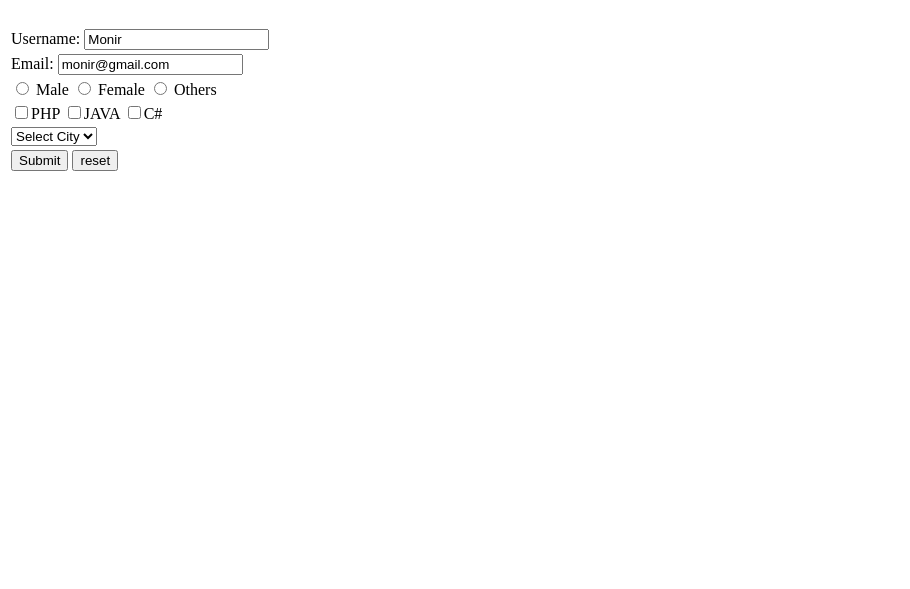
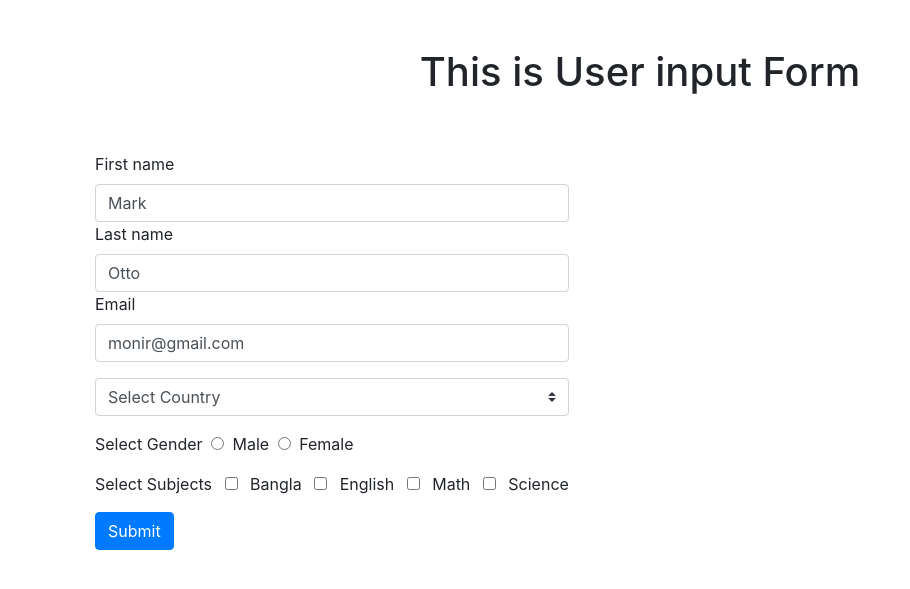
Before and after one commit to mhsharkar2011/blog, a PHP site: page /frontend/index.php in a window 1280 px wide. Shown: the top 589 px of the page, without its empty margins (0-910 px from the left). Run offline with PHP 8.4, Linux system fonts and the light colour scheme.

Commit message:
php Data Table added

```diff
--- a/frontend/index.php
+++ b/frontend/index.php
@@ -1,83 +1,86 @@
-<?php
-echo "<br />";
+<link rel="stylesheet" href="https://cdn.jsdelivr.net/npm/bootstrap@4.0.0/dist/css/bootstrap.min.css" integrity="sha384-Gn5384xqQ1aoWXA+058RXPxPg6fy4IWvTNh0E263XmFcJlSAwiGgFAW/dAiS6JXm" crossorigin="anonymous">
+<div class="container mt-5 justify-content-center">
+    <div style="display: flex; justify-content:center">
+        <h1>This is User input Form</h1>
+    </div>
+    <div class="form-row col-md-6 needs-validation mt-5" style="float: left;">
+        <form action="" method="post">
+            <label for="validationTooltip01">First name</label>
+            <input type="text" name="first_name" class="form-control" id="validationTooltip01" placeholder="First name" value="Mark" required>
+            <div class="valid-tooltip">
+                Looks good!
+            </div>
+            <label for="validationTooltip02">Last name</label>
+            <input type="text" name="last_name" class="form-control" id="validationTooltip02" placeholder="Last name" value="Otto" required>
+            <div class="valid-tooltip">
+                Looks good!
+            </div>
+            <div class="mb-3">
+                <label for="email">Email</label>
+                <input type="text" name="email" class="form-control" id="email" placeholder="Email" value="monir@gmail.com" required>
+                <div class="invalid-tooltip">
+                    Please provide a valid email
+                </div>
+            </div>
+            <div class="mb-3">
+                <select name="country" class="custom-select">
+                    <option selected>Select Country</option>
+                    <option value="Bangladesh">Bangladesh</option>
+                    <option value="India">India</option>
+                    <option value="Japan">Japan</option>
+                </select>
+            </div>
+            <div class="mb-3">
+                Select Gender
+                <input class="mx-1" type="radio" id="gender" name="gender" value="Male"> Male
+                <input class="mx-1" type="radio" id="gender" name="gender" value="Female"> Female
+            </div>
+            <div class="mb-3">
+                Select Subjects
+                <input class="mx-2" type="checkbox" name="subject" value="Bangla"> Bangla
+                <input class="mx-2" type="checkbox" name="subject" value="English"> English
+                <input class="mx-2" type="checkbox" name="subject" value="Math"> Math
+                <input class="mx-2" type="checkbox" name="subject" value="Science"> Science
+            </div>
+            <button class="btn btn-primary" type="submit" name="submit">Submit</button>
+        </form>
+    </div>
 
-if (isset($_POST['submit'])) {
-    $userName = $_POST['username'];
-    $email = $_POST['email'];
-    $gender = $_POST['gender'];
-    $coder = $_POST['coder'];
+    <!-- Data Table -->
+    <?php
+    if (isset($_POST['submit'])) {
+        $fname = $_POST['first_name'];
+        $lname = $_POST['last_name'];
+        $email = $_POST['email'];
+        $country = $_POST['country'];
 
-    echo "Username:" . $userName;
-    echo "<br> Email:" . $email;
-    if ($gender == 'Male') {
-        echo "<br /> You are a:" . $gender;
-    } elseif ($gender == "Female") {
-        echo "<br /> You are a:" . $gender;
-    } elseif($gender == "Others") {
-        echo "<br/> You are " . $gender;
-    }
-    $selectedLanguage = [];
-    foreach ($coder as $lang => $value) {
-        $selectedLanguage[] = $value;
-    }
-    $totalLanguage = implode(', ', $selectedLanguage);
-    if(!empty($selectedLanguage)){
-        echo "<br>You have selected " . $totalLanguage;
-    }
+        $gender = $_POST['gender'];
+        $subject = $_POST['subject'];
+    ?>
+         <div class="form-row col-md-6 needs-validation mt-5" style="float: left;">
+            <table class="table table-responsive table-sm">
+                <thead>
+                    <tr>
+                        <th>First Name</th>
+                        <th>Last Name</th>
+                        <th>Email</th>
+                        <th>Country</th>
+                        <th>Gender</th>
+                        <th>Subject</th>
+                    </tr>
+                </thead>
+                <tbody>
+                    <tr>
+                        <td><?php echo $fname ?></td>
+                        <td><?php echo $lname ?></td>
+                        <td><?php echo $email ?></td>
+                        <td><?php echo $country ?></td>
+                        <td><?php echo $gender ?></td>
+                        <td><?php echo $subject ?></td>
+                    </tr>
+                </tbody>
+            </table>
+        </div>
+    <?php } ?>
 
-    $city = $_POST['city'];
-    if ($city) {
-        echo "<br>Your city is " . $city;
-    }
-}
-?>
-
-<body>
-    <form action="" method="post" enctype="multipart/form-data" name="userForm" id="userFormId">
-        <table>
-            <tr>
-                <td>
-                    <label for="name">Username: </label>
-                    <input type="text" name="username" required placeholder="Enter Username here" value="Monir">
-                </td>
-            </tr>
-            <tr>
-                <td>
-                    <label for="email">Email: </label>
-                    <input type="text" name="email" required placeholder="Enter Email here" value="monir@gmail.com">
-                </td>
-            </tr>
-            <tr>
-                <td>
-                    <input type="radio" name="gender" value="Male"> Male
-                    <input type="radio" name="gender" value="Female"> Female
-                    <input type="radio" name="gender" value="Others"> Others
-                </td>
-            </tr>
-            <tr>
-                <td>
-                    <input type="checkbox" name="coder[]" value="PHP">PHP
-                    <input type="checkbox" name="coder[]" value="JAVA">JAVA
-                    <input type="checkbox" name="coder[]" value="C#">C#
-                </td>
-            </tr>
-            <tr>
-                <td>
-                    <select class="form-group" name="city" id="city">
-                        <option value="">Select City</option>
-                        <option value="Dhaka">Dhaka</option>
-                        <option value="Khulna">Khulna</option>
-                    </select>
-                </td>
-            </tr>
-            <tr>
-                <td>
-                    <button name="submit">Submit</button>
-                    <input type="reset" value="reset">
-                </td>
-            </tr>
-        </table>
-    </form>
-</body>
-
-</html>
+</div>
```
